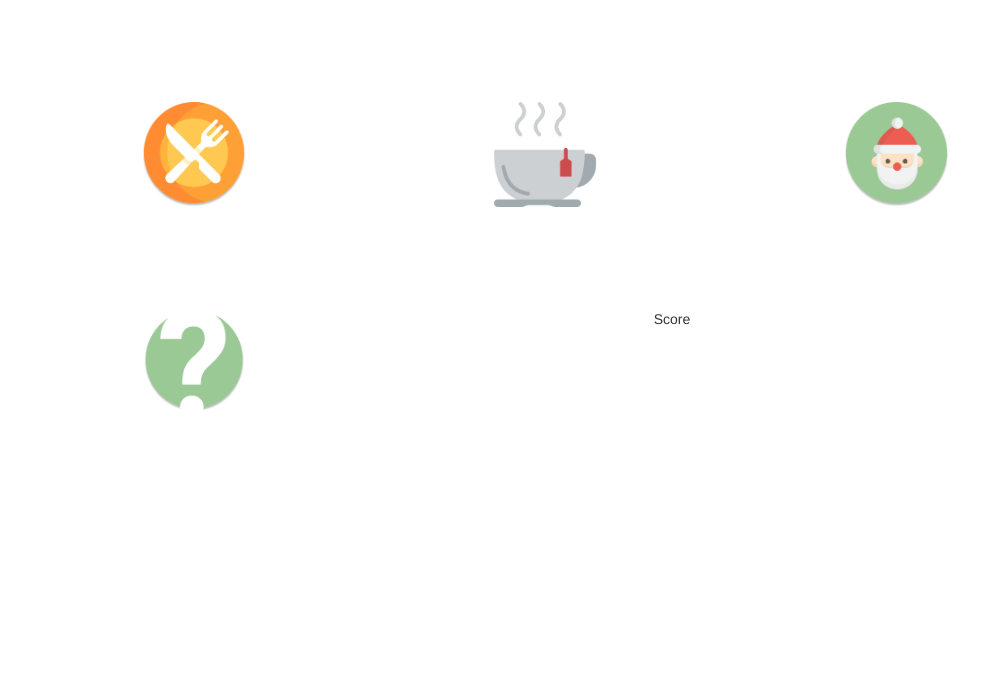
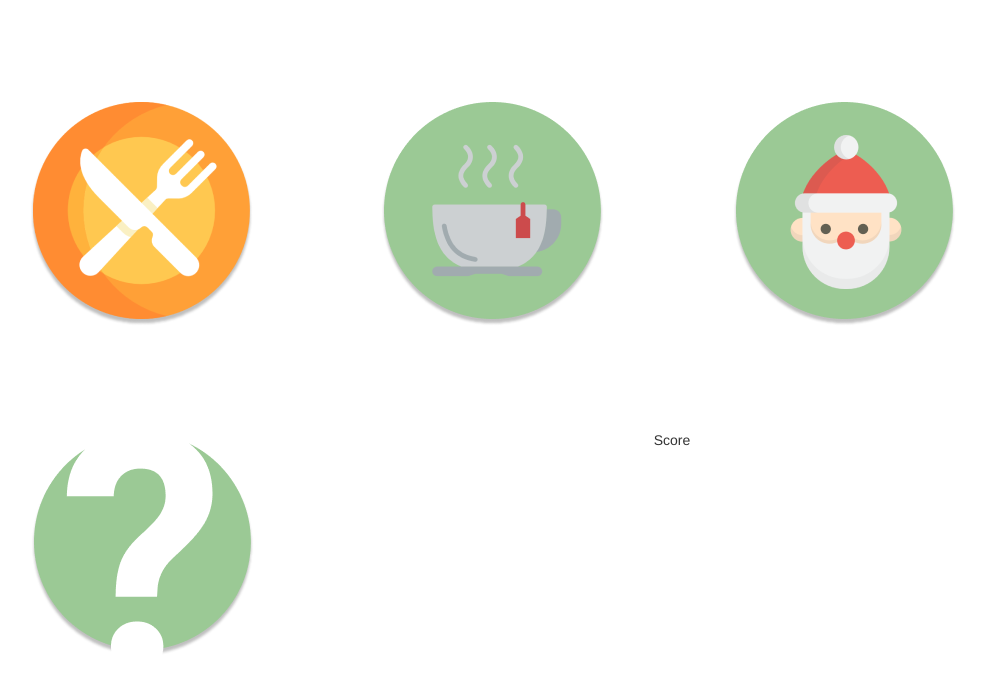
Before and after one commit to jmsmarques/BlueInfinityChallenge, a PHP site: page /HTML/teambuilding.html in a window 1280 px wide. Shown: the part 48-740 px from the top of the page, without its empty margins (147-1132 px from the left). Run offline with PHP 8.4, Linux system fonts and the light colour scheme; some libraries are stand-ins or nearby versions.

Commit message:
images centered in teambuilding

```diff
--- a/CSS/teambuilding.css
+++ b/CSS/teambuilding.css
@@ -1,28 +1,37 @@
-.row1col1 {
-    margin-left: 50%;
+#image-tb {
+    display: block;
+    float: left;
+    position: relative;
+    right: 50%;
+}
+.row1-col1 {
+    clear: left;
+    float: left;
+    position: relative;
+    left: 50%;
 }
 
-.row1col2 {
-    margin-left: 50%;
+.row1-col2 {
+    clear: left;
+    float: left;
+    position: relative;
+    left: 50%;
 }
 
-.row1col3 {
-    margin-left: 50%;
+.row1-col3 {
+    clear: left;
+    float: left;
+    position: relative;
+    left: 50%;
 }
 
-.row2col1 {
-    margin-left: 50%;
+.row2-col1 {
+    clear: left;
+    float: left;
+    position: relative;
+    left: 50%;
 }
-
-.row2col2 {
-    margin-left: 50%;
-}
-
-.row2col3 {
-    margin-left: 50%;
-}
-
 .score {
     margin-left: 100%;
-    margin-bottom:0%;
+    vertical-align: bottom;
 }
--- a/HTML/teambuilding.html
+++ b/HTML/teambuilding.html
@@ -24,25 +24,25 @@
 <div class="content-fluid">
     <div class="row">
         <div class="col-lg-4">
-            <div class="row1col1">
-                <img src="../images/meet4lunch.png" alt="meet4lunch" width="65%" height="65%">
+            <div class="row1-col1">
+                <img id="image-tb" src="../images/meet4lunch.png" alt="meet4lunch">
             </div>
         </div>
         <div class="col-lg-4">
-            <div class="row1col2">
-                <img src="../images/coffee.png" alt="coffee" width="65%" height="65%">
+            <div class="row1-col2">
+                <img id="image-tb" src="../images/coffee-round.png" alt="coffee">
             </div>
         </div>
         <div class="col-lg-4">
-            <div class="row1col3">
-                <img src="../images/santa-claus.png" alt="coffee" width="65%" height="65%">
+            <div class="row1-col3">
+                <img id="image-tb" src="../images/santa-claus.png" alt="coffee">
             </div>
         </div>
     </div>
     <div class="row">
         <div class="col-lg-4">
-            <div class="row2col1">
-                <img src="../images/quick-quizz.png" alt="coffee" width="65%" height="65%">
+            <div class="row2-col1">
+                <img id="image-tb" src="../images/quick-quizz.png" alt="coffee">
             </div>
         </div>
         <div class="col-lg-4">
```
